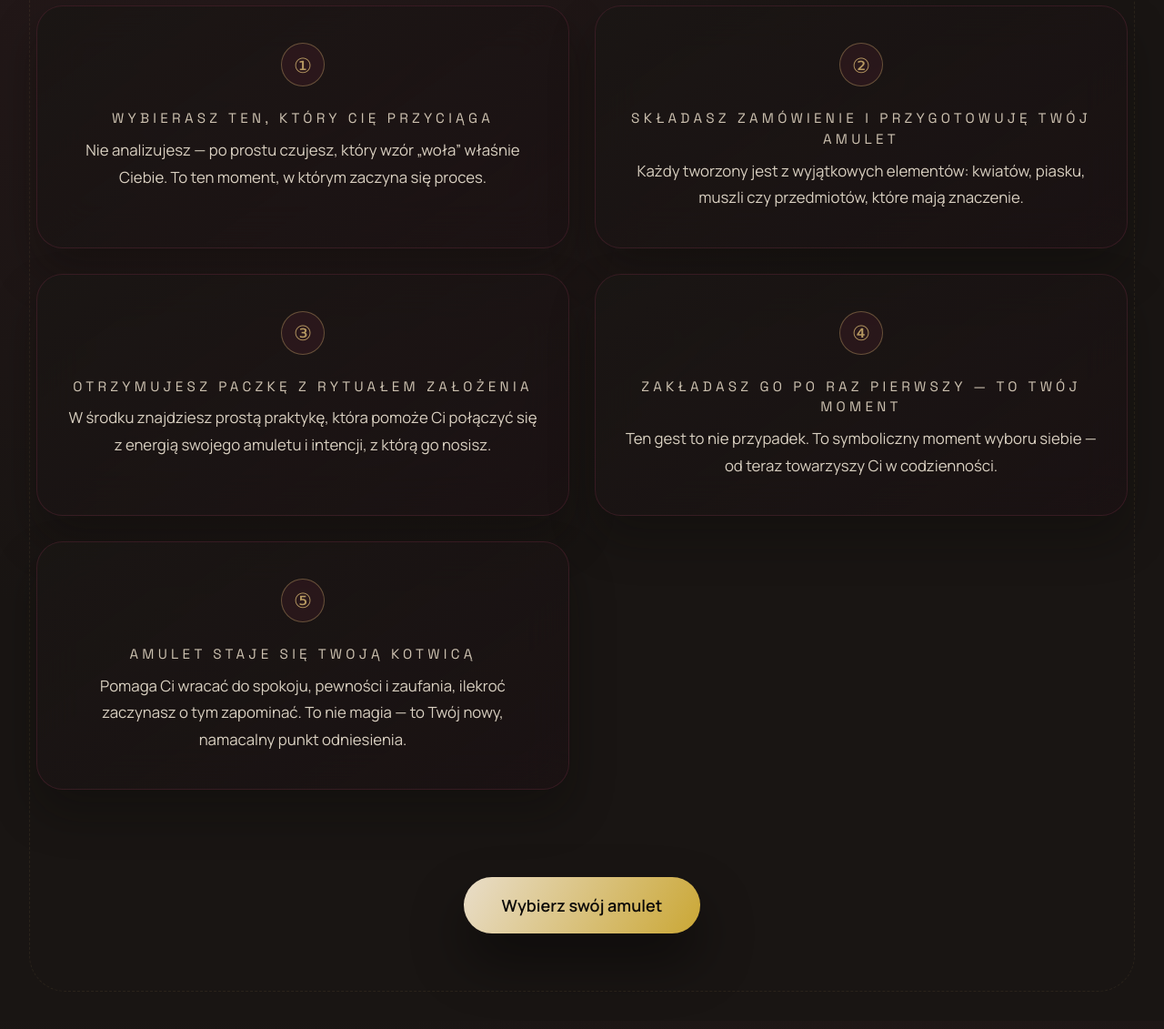
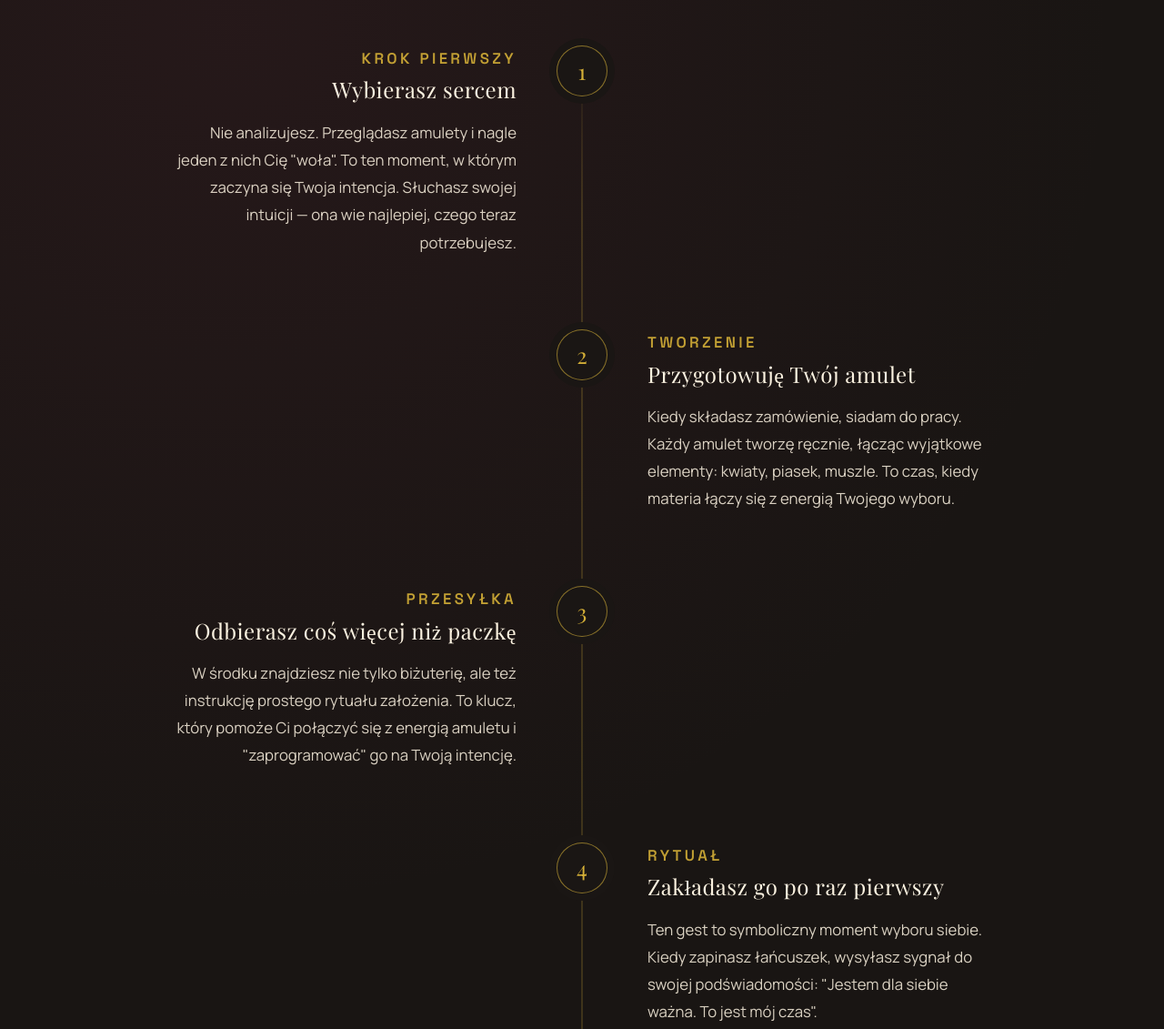
Before and after one commit to zandalJ/simkensy, a website: page index.html in a window 1280 px wide. Shown: the part 4850-5981 px from the top of the page at 91% size. Drawn offline with nearby package versions, Linux system fonts and the light colour scheme.

Commit message:
diagram section

```diff
--- a/index.html
+++ b/index.html
@@ -543,88 +543,134 @@
         position: relative;
         background: radial-gradient(circle at 20% 20%, rgba(109, 43, 63, 0.15), transparent 50%),
           rgba(26, 22, 20, 0.94);
+        overflow: hidden;
       }
 
-      .section-process::before {
+      /* Process Timeline Styles */
+      .process-timeline {
+        position: relative;
+        max-width: 900px;
+        margin: 4rem auto 0;
+        padding: 1rem 0;
+      }
+
+      .process-timeline::before {
         content: '';
         position: absolute;
-        inset: 2rem;
-        border-radius: 2.5rem;
-        border: 1px dashed rgba(200, 169, 106, 0.25);
-        opacity: 0.4;
-        pointer-events: none;
+        top: 0;
+        bottom: 0;
+        left: 20px;
+        width: 1px;
+        background: linear-gradient(to bottom,
+          rgba(212, 175, 55, 0),
+          rgba(212, 175, 55, 0.4) 15%,
+          rgba(212, 175, 55, 0.4) 85%,
+          rgba(212, 175, 55, 0)
+        );
       }
 
-      .step-grid {
-        display: grid;
-        gap: 1.75rem;
-        width: 100%;
+      .timeline-step {
+        position: relative;
+        display: flex;
+        gap: 2rem;
+        margin-bottom: 5rem;
+      }
+
+      .timeline-step:last-child {
+        margin-bottom: 0;
+      }
+
+      .timeline-marker {
+        position: relative;
+        z-index: 2;
+        flex-shrink: 0;
+        display: flex;
+        align-items: center;
+        justify-content: center;
+        width: 42px;
+        height: 42px;
+        border-radius: 50%;
+        background: #1a1614;
+        border: 1px solid rgba(212, 175, 55, 0.6);
+        color: var(--gold);
+        font-family: 'Playfair Display', serif;
+        font-size: 1.25rem;
+        box-shadow: 0 0 0 8px rgba(26, 22, 20, 1);
+      }
+
+      .timeline-content {
+        flex: 1;
+        padding-top: 0.25rem;
+      }
+
+      .timeline-title {
+        font-family: 'Playfair Display', serif;
+        font-size: 1.5rem;
+        color: var(--champagne);
+        margin-bottom: 1rem;
+        line-height: 1.3;
+        letter-spacing: 0.02em;
+      }
+
+      .timeline-title strong {
+        display: block;
+        color: var(--gold);
+        font-size: 0.7em;
+        font-family: 'Space Grotesk', sans-serif;
+        letter-spacing: 0.2em;
+        text-transform: uppercase;
+        margin-bottom: 0.5rem;
+        opacity: 0.9;
+      }
+
+      .timeline-desc {
+        font-size: 1.05rem;
+        line-height: 1.8;
+        color: var(--champagne-dim);
       }
 
       @media (min-width: 768px) {
-        .step-grid {
-          grid-template-columns: repeat(2, minmax(0, 1fr));
-        }
+        .process-timeline::before {
+          left: 50%;
+          transform: translateX(-50%);
         }
 
-      .step-card {
-        position: relative;
-        display: flex;
-        flex-direction: column; /* Zmiana na kolumnę dla wyśrodkowania */
-        align-items: center; /* Wyśrodkowanie */
-        text-align: center; /* Wyśrodkowanie */
-        gap: 1.5rem;
-        padding: 2.5rem 2rem;
-        border-radius: 1.8rem;
-        border: 1px solid rgba(109, 43, 63, 0.35);
-        background: linear-gradient(145deg, rgba(26, 22, 20, 0.9), rgba(27, 17, 19, 0.7));
-        backdrop-filter: blur(24px);
-        box-shadow: 0 25px 50px rgba(10, 8, 6, 0.32);
-        overflow: hidden;
+        .timeline-step {
+          /* Domyślnie parzyste (prawa strona) - wyrównanie do końca */
+          justify-content: flex-end;
+          gap: 0;
         }
 
-      .step-card::after {
-        content: '';
-        position: absolute;
-        inset: 0;
-        border-radius: inherit;
-        border: 1px solid rgba(200, 169, 106, 0.12);
-        opacity: 0;
-        transition: opacity 0.3s ease;
+        .timeline-step:nth-child(odd) {
+          /* Nieparzyste (lewa strona) - wyrównanie do początku */
+          justify-content: flex-start;
+          flex-direction: row; /* Reset kierunku */
         }
 
-      .step-card:hover::after {
-        opacity: 1;
+        .timeline-marker {
+          position: absolute;
+          left: 50%;
+          top: 0; /* Przyklej do góry sekcji kroku */
+          transform: translateX(-50%);
+          width: 56px;
+          height: 56px;
+          font-size: 1.5rem;
         }
 
-      .step-number {
-        flex-shrink: 0;
-        display: inline-flex;
-        align-items: center;
-        justify-content: center;
-        width: 3rem;
-        height: 3rem;
-        border-radius: 999px;
-        font-family: 'Playfair Display', serif;
-        font-size: 1.4rem;
-        color: rgba(200, 169, 106, 0.9);
-        border: 1px solid rgba(200, 169, 106, 0.4);
-        background-color: rgba(109, 43, 63, 0.18);
+        .timeline-content {
+          width: 50%;
+          flex: none;
         }
 
-      .step-body h3 {
-        font-family: 'Space Grotesk', sans-serif;
-        font-size: 0.95rem;
-        letter-spacing: 0.28em;
-        text-transform: uppercase;
-        color: rgba(244, 232, 211, 0.82);
-        margin-bottom: 0.5rem;
+        .timeline-step:nth-child(odd) .timeline-content {
+          text-align: right;
+          padding-right: 4.5rem; /* Miejsce na marker */
         }
 
-      .step-body p {
-        font-size: 1.05rem; /* Zwiększone z 0.96rem */
-        line-height: 1.75;
-        color: var(--champagne-dim);
+        .timeline-step:nth-child(even) .timeline-content {
+          text-align: left;
+          padding-left: 4.5rem; /* Miejsce na marker */
+        }
       }
 
       .section-testimonials .section-subheading {
@@ -1122,59 +1168,85 @@
           <div class='section-intro'>
             <h2 class='section-heading'>JAK DZIAŁA TWÓJ AMULET?</h2>
             <p class='section-subheading'>
-              Każdy amulet ma znaczenie, ale nabiera mocy dopiero wtedy, gdy połączysz go ze swoją intencją. Od tej chwili staje się Twoim osobistym symbolem - przypomnieniem o tym, kim chcesz być, jak się czuć i jaką moc masz w sobie.
+              To proces, w którym biżuteria zmienia się w Twój osobisty symbol mocy. Zobacz, jak to się dzieje.
             </p>
           </div>
-          <div class='step-grid'>
-          <div class='step-card'>
-            <span class='step-number'>①</span>
-            <div class='step-body'>
-              <h3>Wybierasz ten, który Cię przyciąga</h3>
-              <p>
-                Nie analizujesz — po prostu czujesz, który wzór „woła” właśnie Ciebie. To ten moment, w którym zaczyna się proces.
+
+          <div class='process-timeline'>
+            <!-- Step 1 -->
+            <div class='timeline-step'>
+              <div class='timeline-marker'>1</div>
+              <div class='timeline-content'>
+                <h3 class='timeline-title'>
+                  <strong>Krok Pierwszy</strong>
+                  Wybierasz sercem
+                </h3>
+                <p class='timeline-desc'>
+                  Nie analizujesz. Przeglądasz amulety i nagle jeden z nich Cię "woła". To ten moment, w którym zaczyna się Twoja intencja. Słuchasz swojej intuicji — ona wie najlepiej, czego teraz potrzebujesz.
                 </p>
               </div>
             </div>
-          <div class='step-card'>
-            <span class='step-number'>②</span>
-            <div class='step-body'>
-              <h3>Składasz zamówienie i przygotowuję Twój amulet</h3>
-              <p>
-                Każdy tworzony jest z wyjątkowych elementów: kwiatów, piasku, muszli czy przedmiotów, które mają znaczenie.
+
+            <!-- Step 2 -->
+            <div class='timeline-step'>
+              <div class='timeline-marker'>2</div>
+              <div class='timeline-content'>
+                <h3 class='timeline-title'>
+                  <strong>Tworzenie</strong>
+                  Przygotowuję Twój amulet
+                </h3>
+                <p class='timeline-desc'>
+                  Kiedy składasz zamówienie, siadam do pracy. Każdy amulet tworzę ręcznie, łącząc wyjątkowe elementy: kwiaty, piasek, muszle. To czas, kiedy materia łączy się z energią Twojego wyboru.
                 </p>
               </div>
             </div>
-          <div class='step-card'>
-            <span class='step-number'>③</span>
-            <div class='step-body'>
-              <h3>Otrzymujesz paczkę z rytuałem założenia</h3>
-              <p>
-                W środku znajdziesz prostą praktykę, która pomoże Ci połączyć się z energią swojego amuletu i intencji, z którą go nosisz.
+
+            <!-- Step 3 -->
+            <div class='timeline-step'>
+              <div class='timeline-marker'>3</div>
+              <div class='timeline-content'>
+                <h3 class='timeline-title'>
+                  <strong>Przesyłka</strong>
+                  Odbierasz coś więcej niż paczkę
+                </h3>
+                <p class='timeline-desc'>
+                  W środku znajdziesz nie tylko biżuterię, ale też instrukcję prostego rytuału założenia. To klucz, który pomoże Ci połączyć się z energią amuletu i "zaprogramować" go na Twoją intencję.
                 </p>
               </div>
             </div>
-          <div class='step-card'>
-            <span class='step-number'>④</span>
-            <div class='step-body'>
-              <h3>Zakładasz go po raz pierwszy — to Twój moment</h3>
-              <p>
-                Ten gest to nie przypadek. To symboliczny moment wyboru siebie — od teraz towarzyszy Ci w codzienności.
+
+            <!-- Step 4 -->
+            <div class='timeline-step'>
+              <div class='timeline-marker'>4</div>
+              <div class='timeline-content'>
+                <h3 class='timeline-title'>
+                  <strong>Rytuał</strong>
+                  Zakładasz go po raz pierwszy
+                </h3>
+                <p class='timeline-desc'>
+                  Ten gest to symboliczny moment wyboru siebie. Kiedy zapinasz łańcuszek, wysyłasz sygnał do swojej podświadomości: "Jestem dla siebie ważna. To jest mój czas".
                 </p>
               </div>
             </div>
-          <div class='step-card'>
-            <span class='step-number'>⑤</span>
-            <div class='step-body'>
-              <h3>Amulet staje się Twoją kotwicą</h3>
-              <p>
-                Pomaga Ci wracać do spokoju, pewności i zaufania, ilekroć zaczynasz o tym zapominać. To nie magia — to Twój nowy, namacalny punkt odniesienia.
+
+            <!-- Step 5 -->
+            <div class='timeline-step'>
+              <div class='timeline-marker'>5</div>
+              <div class='timeline-content'>
+                <h3 class='timeline-title'>
+                  <strong>Codzienność</strong>
+                  Staje się Twoją kotwicą
+                </h3>
+                <p class='timeline-desc'>
+                  Ilekroć na niego spojrzysz lub go dotkniesz w ciągu dnia, przypominasz sobie o swojej sile, spokoju i intencji. To Twój namacalny punkt oparcia w każdej sytuacji.
                 </p>
               </div>
             </div>
           </div>
+
           <div class='section-cta'>
             <a class='hero-cta' href='#choose'>
-              Wybierz swój amulet
+              Rozpocznij ten proces
             </a>
           </div>
         </div>
@@ -1201,7 +1273,7 @@
       <section class='section section-testimonials' id='opinie'>
         <div class='section-shell'>
           <div class='section-intro'>
-            <p class='section-eyebrow'>Głosy kobiet</p>
+            <p class='section-eyebrow'>Kobiety SIMKENSY</p>
             <h2 class='section-heading'>OPINIE</h2>
             <p class='section-subheading'>
               Historie kobiet, które wybrały swoje amulety i&nbsp;odkryły w&nbsp;nich codzienne źródło spokoju i&nbsp;pewności.
```
Lines whose indentation alone changed are shown as unchanged.
